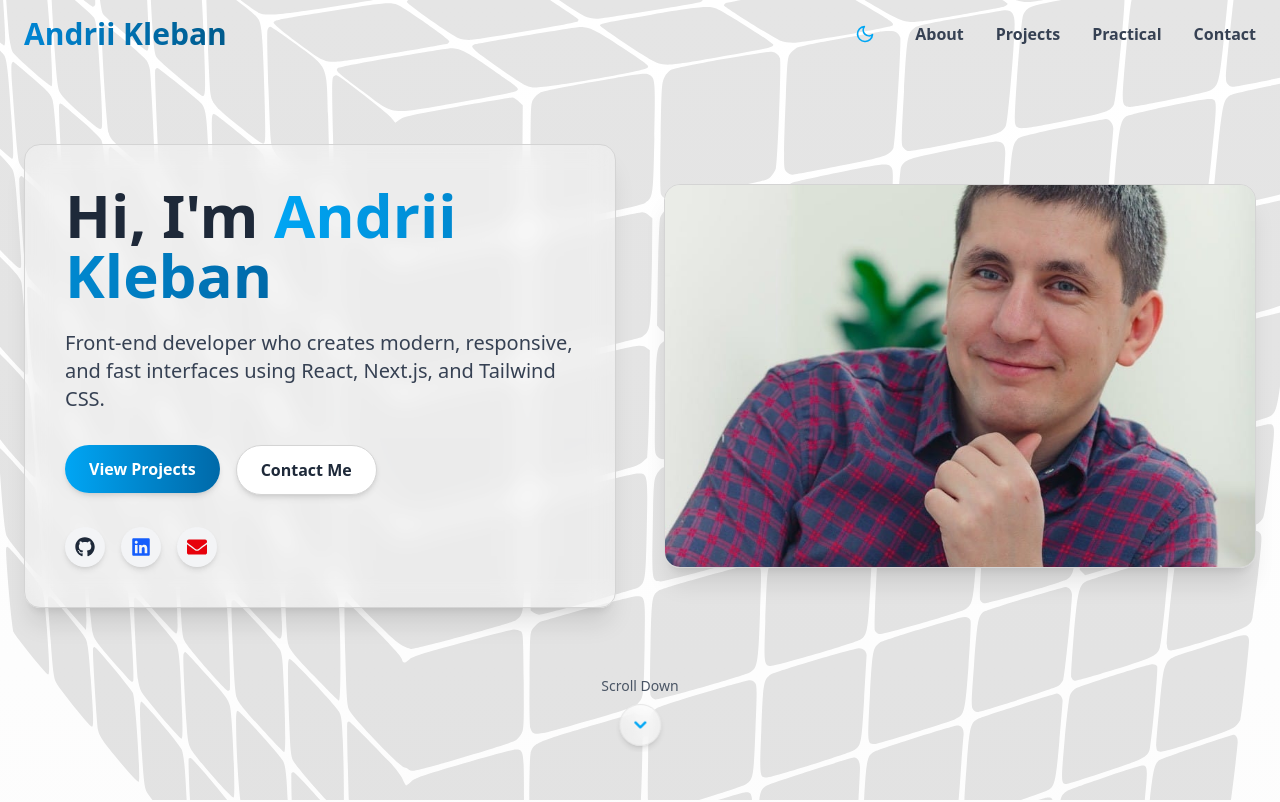
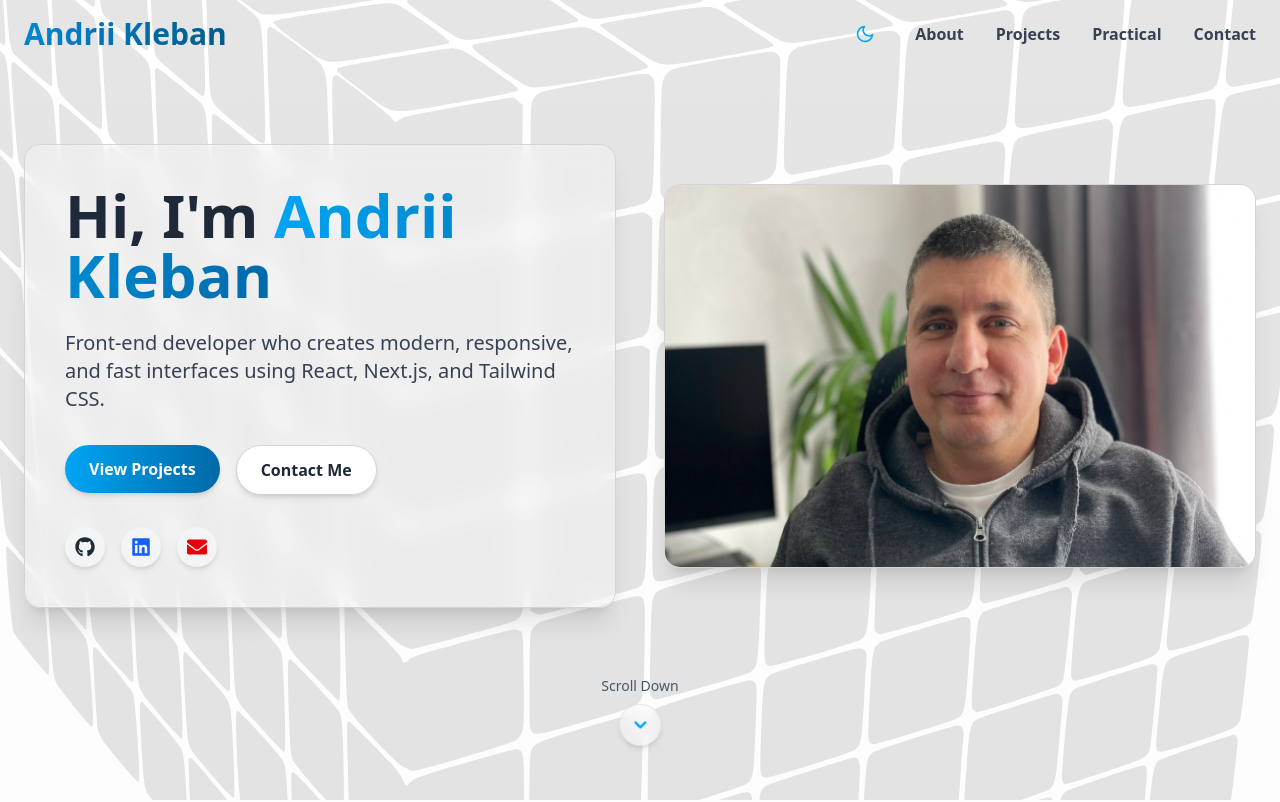
Before and after one commit to KlebanAndrii/frontend-portfolio, a Next.js app: page / in a window 1280 px wide. Shown: the top 802 px of the page. Built offline with nearby package versions, Linux system fonts and the light colour scheme.

Commit message:
photo replacement

```diff
--- a/components/home/Hero.tsx
+++ b/components/home/Hero.tsx
@@ -72,7 +72,7 @@ const Hero = () => {
             <div className="group relative h-80 w-full overflow-hidden rounded-2xl border border-neutral-300 shadow-xl md:h-96 dark:border-neutral-700">
               <div
                 role="presentation"
-                className="absolute inset-0 bg-[url('/images/my-photo.jpg')] bg-cover bg-center transition-all duration-500 group-hover:scale-105"
+                className="absolute inset-0 bg-[url('/images/my-photo-25.jpg')] bg-cover bg-center transition-all duration-500 group-hover:scale-105"
               ></div>
               <div className="absolute inset-0 bg-gradient-to-t to-transparent dark:from-black/50"></div>
             </div>
```
Also changed, not shown: public/images/my-photo-25.jpg (added), public/images/my-photo.jpg (deleted).
